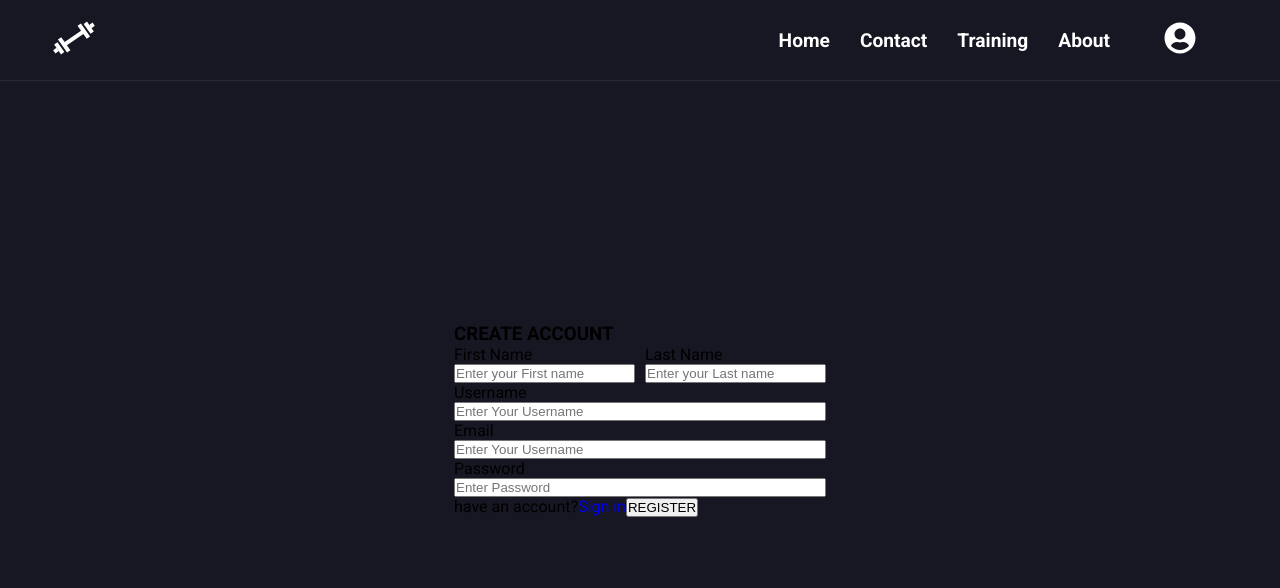
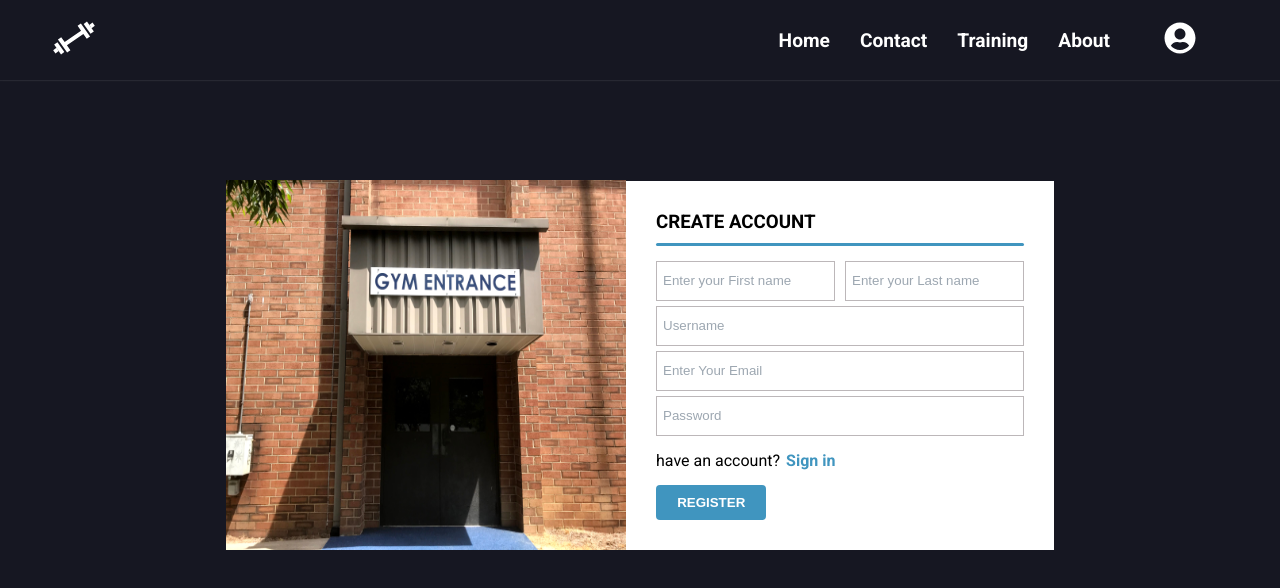
Before and after one commit to olvictor/appGym-project, a React (Create React App) app: page /register in a window 1280 px wide. Shown: the top 588 px of the page. Built offline with nearby package versions, Linux system fonts and the light colour scheme.

Commit message:
Exercises && register update

```diff
--- a/src/Components/Pages/Exercises.js
+++ b/src/Components/Pages/Exercises.js
@@ -9,7 +9,7 @@ const Exercises = () => {
   const [quinta,setQuinta] = useState([]);
   const [sexta,setSexta] = useState([]);
   const [sabado,setSabado] = useState([]);
-  const [domingo,setdomingo] = useState([]);
+  const [domingo,setDomingo] = useState([]);
   const [days,setDays] = useState(['Segunda','Terça','Quarta','Quinta','Sexta','Sabado','Domingo'])
   const [weekDay, setWeekDay] = useState(null);
   const [muscle,setMuscle] = useState(null);
@@ -17,23 +17,37 @@ const Exercises = () => {
   const handleSubmit = (e) =>{
     e.preventDefault()
 
+let diaDaSemana = weekDay;
+let setFunction;
 
-    let day = weekDay;
-
-    switch(day){
-      case segunda:
-        setSegunda([...segunda,muscle]);
+switch (diaDaSemana) {
+  case 'domingo':
+    setFunction = setDomingo([...domingo, muscle]);
     break;
-          case terça:
-            setTerça([...terça,muscle]);
+  case 'segunda':
+    setFunction = setSegunda([...segunda, muscle]);
     break;
-              case quarta:
-              setQuarta([...quarta,muscle]);
+  case 'terça':
+    setFunction = setTerça([...terça, muscle]);
     break;
-      }
-    console.log(segunda,terça,quarta);
+  case 'quarta':
+    setFunction = setQuarta([...quarta, muscle]);
+    break;
+  case 'quinta':
+    setFunction = setQuinta([...quinta, muscle]);
+    break;
+  case 'sexta':
+    setFunction = setSexta([...sexta, muscle]);
+    break;
+  case 'sabado':
+    setFunction = setSabado([...sabado, muscle]);
+    break;
+  default:
+    setFunction = "Dia inválido";
 }
 
+
+}
 
     return <section className={styles.contentExercises}>
    <TypeAnimation
@@ -71,23 +85,50 @@ const Exercises = () => {
     </form>
 
     <table border='1'>
+      <thead>
     <tr>
-    {days.map((day)=>(
-      <th key={day}>{day}</th>
+      {days.map((day,index)=>(
+        <th key={index}>{day}</th>
       ))}
     </tr>
+  </thead>
+ <tbody>
   <td>
-   <tr>Alfreds Futterkiste</tr>
-   <tr>Maria Anders</tr>
-   <tr>Germany</tr>
+  {segunda && segunda.map((treino ,index)=>(
+   <p key={index}>{treino}</p>
+  ))}
   </td>
   <td>
-   <tr>Alfreds Futterkiste</tr>
-   <tr>Maria Anders</tr>
-   <tr>Germany</tr>
+  {terça && terça.map((treino ,index)=>(
+   <p key={index}>{treino}</p>
+  ))}
   </td>
-  <td></td>
-  <td></td>
+  <td>
+  {quarta && quarta.map((treino ,index)=>(
+   <p key={index}>{treino}</p>
+  ))}
+   </td>
+  <td>
+  {quinta && quinta.map((treino ,index)=>(
+   <p key={index}>{treino}</p>
+  ))}
+  </td>
+  <td>
+  {sexta && sexta.map((treino ,index)=>(
+   <p key={index}>{treino}</p>
+  ))}
+  </td>
+  <td>
+  {sabado && sabado.map((treino ,index)=>(
+   <p key={index}>{treino}</p>
+  ))}
+  </td>
+  <td>
+  {domingo && domingo.map((treino ,index)=>(
+   <p key={index}>{treino}</p>
+  ))}
+  </td>
+   </tbody>
 </table>
   </section>;
 };
--- a/src/Components/Pages/Register.js
+++ b/src/Components/Pages/Register.js
@@ -7,7 +7,7 @@ import UseForm from "../Hooks/UseForm";
 import { USER_POST } from "../../Api";
 import UseFetch from "../Hooks/UseFetch";
 import Error from "../Tools/Error";
-
+import registerBackground from '../../img/gym_entrance.jpg'
 const Register = () => {
   const firstName = UseForm();
   const secondName = UseForm();
@@ -40,11 +40,12 @@ const Register = () => {
   return (
     <section className={styles.register__content}>
       <Head title="Register" />
+      <img src={registerBackground}  alt="Gym entrance background"/>
       <form onSubmit={handleSubmit}>
         <h1>CREATE ACCOUNT</h1>
+        <hr />
         <div className={styles.register__namespot}>
           <div>
-            <label>First Name</label>
             <Input
               type="text"
               placeholder="Enter your First name"
@@ -52,7 +53,6 @@ const Register = () => {
             />
           </div>
           <div>
-            <label>Last Name</label>
             <Input
               type="text"
               placeholder="Enter your Last name"
@@ -60,16 +60,9 @@ const Register = () => {
             />
           </div>
         </div>
-
-        <label>Username</label>
-        <Input type="text" placeholder="Enter Your Username" {...username} />
-
-        <label>Email</label>
-        <Input type="email" placeholder="Enter Your Username" {...email} />
-
-        <label>Password</label>
-        <Input type="password" placeholder="Enter Password" {...password} />
-
+        <Input type="text" placeholder="Username" {...username} />
+        <Input type="email" placeholder="Enter Your Email" {...email} />
+        <Input type="password" placeholder="Password" {...password} />
         <span>
           have an account?
           <Link to="/login">Sign in</Link>
--- a/src/Components/Pages/Register.module.css
+++ b/src/Components/Pages/Register.module.css
@@ -1,16 +1,81 @@
 .register__content {
   display: flex;
+  flex-direction: row;
   justify-content: center;
   align-items: center;
-  height: 60vh;
+  height: 100%;
+}
+
+.register__content img {
+  height: 370px;
 }
 
 form {
-  height: auto;
+  display: flex;
+  flex-direction: column;
+  height: 100%;
   text-align: left;
+  background-color: #fff;
+  padding: 30px;
+  gap: 5px;
+}
+
+hr {
+  height: 3px;
+  border: transparent;
+  background-color: hsl(200, 50%, 50%);
+  border-radius: 2px;
+  margin-top: 5px;
 }
 
 .register__namespot {
   display: flex;
   gap: 10px;
+  margin-top: 10px;
 }
+
+form input {
+  height: 40px;
+  border: 1px solid #bcb7b9;
+}
+
+form input::placeholder {
+  color: #9da7b1;
+  padding: 6px;
+}
+
+form input:focus {
+  border-left: none;
+  border-top: none;
+  border-right: none;
+  border-bottom: 1px solid hsl(200, 50%, 50%);
+}
+
+form span {
+  display: flex;
+  gap: 6px;
+  margin: 10px 0px
+}
+
+form a {
+  color: hsl(200, 50%, 50%);
+  font-weight: bolder;
+}
+
+
+form button {
+  background-color: hsl(200, 50%, 50%);
+  border: none;
+  width: 30%;
+  padding: 10px;
+  border-radius: 4px;
+  color: #fff;
+  font-weight: bolder;
+  cursor: pointer;
+  transition: .2s ease-in-out;
+  align-self: flex-start;
+}
+
+form button:hover {
+  background-color: hsl(200, 50%, 40%)
+}
```
Also changed, not shown: src/img/gym_entrance.jpg (added). Lines whose indentation alone changed are shown as unchanged.
